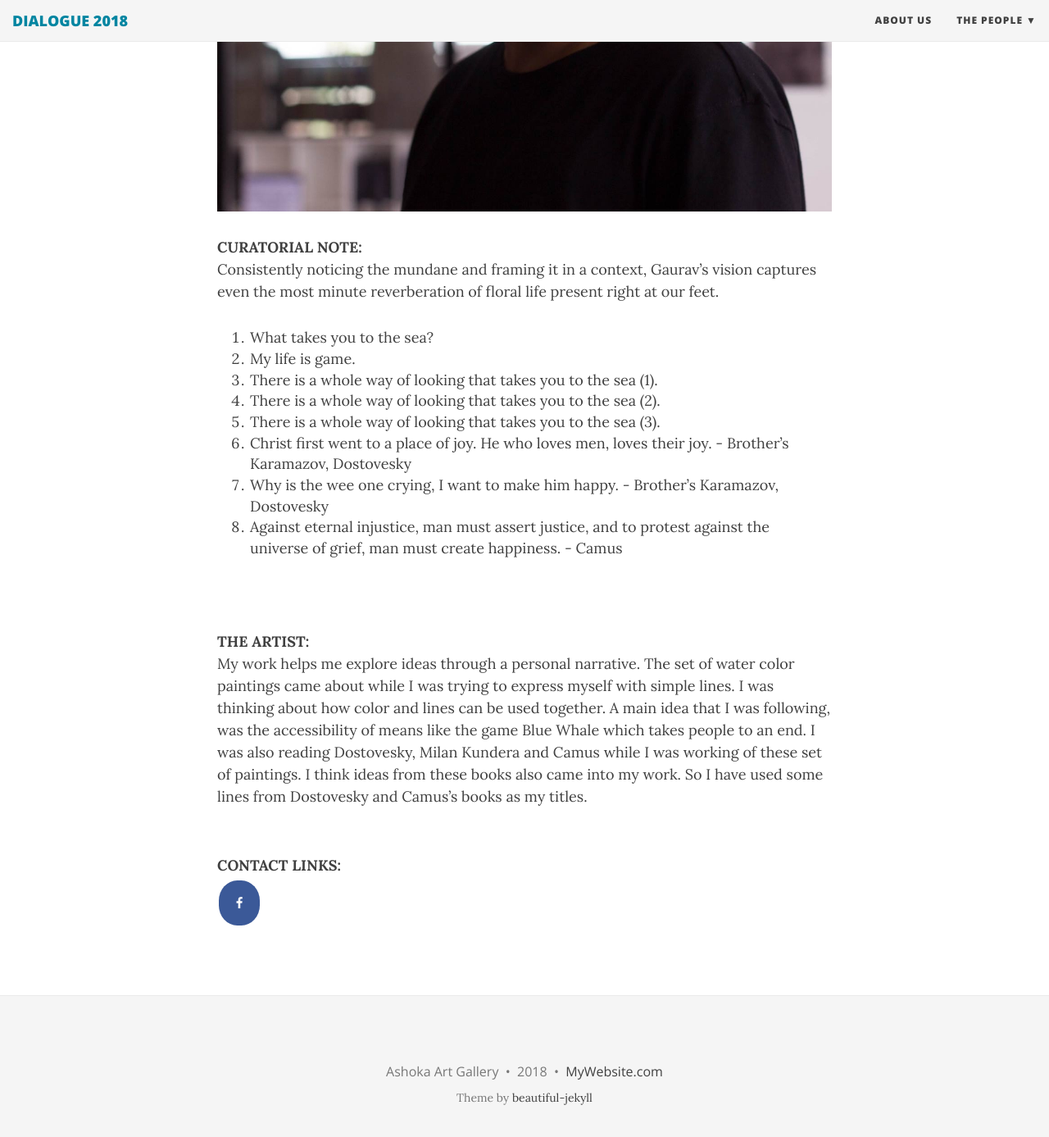
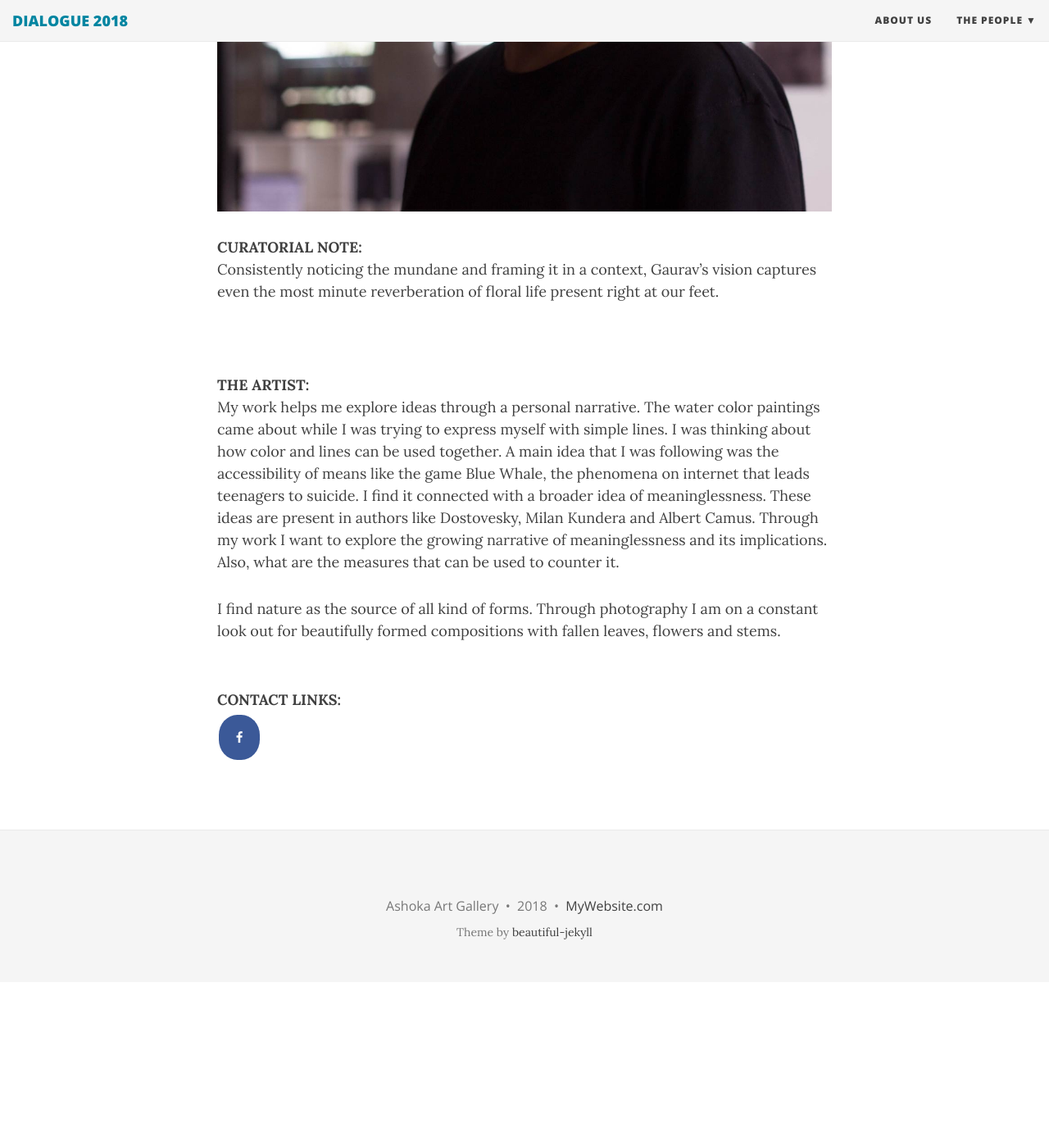
Before and after one commit to dialogue2018/dialogue2018.github.io, a Jekyll site: the page built from _people/13_Gaurav_Wadhawan.md, in a window 1280 px wide and 1400 px high, scrolled down 828 px. Shown: the top 1387 px of the window at 82% size. Built offline with Jekyll 4.4.1, drawn with Linux system fonts in a browser that asks for light colours; nearby versions of some CDN libraries; after the commit the page ends 2026 px from its top, so only the background shows below that.

Commit message:
Update 13_Gaurav_Wadhawan.md

```diff
--- a/_people/13_Gaurav_Wadhawan.md
+++ b/_people/13_Gaurav_Wadhawan.md
@@ -13,21 +13,14 @@ image_path: /img/Gaurav DP.jpg
 <br />
 Consistently noticing the mundane and framing it in a context, Gaurav's vision captures even the most minute reverberation of floral life present right at our feet.
 
-1. What takes you to the sea?
-2. My life is game.
-3. There is a whole way of looking that takes you to the sea (1).
-4. There is a whole way of looking that takes you to the sea (2).
-5.  There is a whole way of looking that takes you to the sea (3).
-6. Christ first went to a place of joy. He who loves men, loves their joy. - Brother's Karamazov, Dostovesky
-7. Why is the wee one crying, I want to make him happy. - Brother's Karamazov, Dostovesky
-8. Against eternal injustice, man must assert justice, and to protest against the universe of grief, man must create happiness. - Camus
-
 <br />
 
 <b>THE ARTIST:</b>
 <br />
-My work helps me explore ideas through a personal narrative. The set of water color paintings came about while I was trying to express myself with simple lines. I was thinking about how color and lines can be used together. A main idea that I was following, was the accessibility of means like the game Blue Whale which takes people to an end.
-I was also reading Dostovesky, Milan Kundera and Camus while I was working of these set of paintings. I think ideas from these books also came into my work. So I have used some lines from Dostovesky and Camus's books as my titles.
+My work helps me explore ideas through a personal narrative. The water color paintings came about while I was trying to express myself with simple lines. I was thinking about how color and lines can be used together. A main idea that I was following was the accessibility of means like the game Blue Whale, the phenomena on internet that leads teenagers to suicide. I find it connected with a broader idea of meaninglessness. These ideas are present in authors like Dostovesky, Milan Kundera and Albert Camus. Through my work I want to explore the growing narrative of meaninglessness and its implications. Also, what are the measures that can be used to counter it.
+
+I find nature as the source of all kind of forms. Through photography I am on a constant look out for beautifully formed compositions with fallen leaves, flowers and stems.
+
 
 <br />
 <b>CONTACT LINKS:</b>
```
